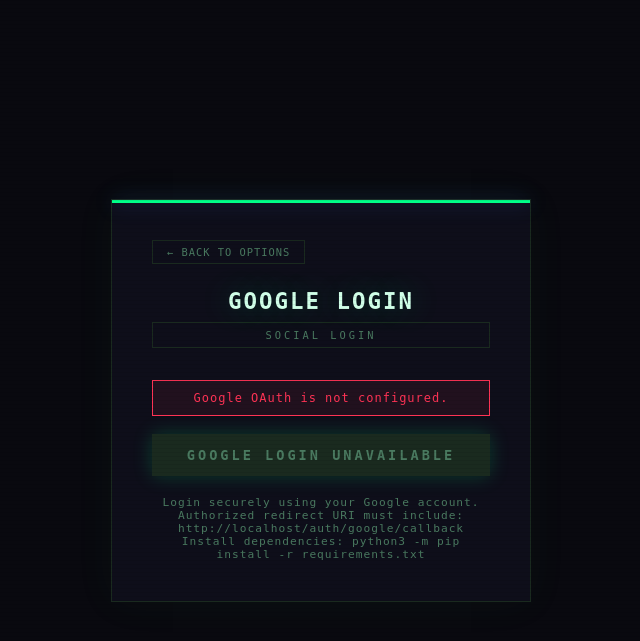
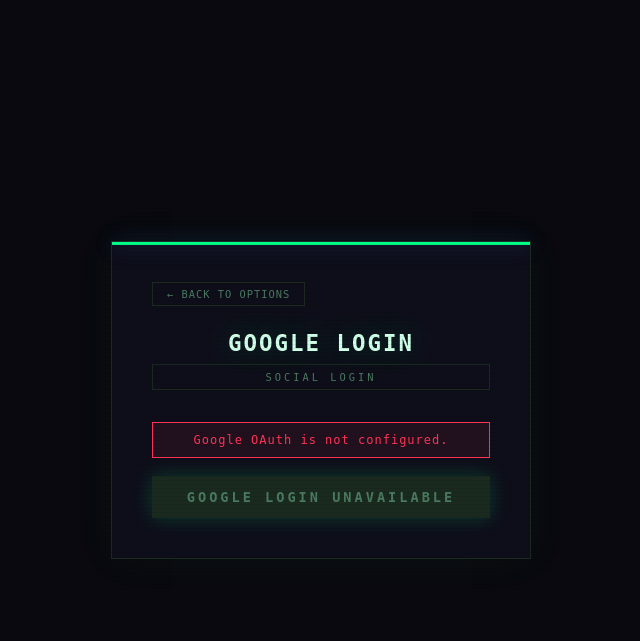
Before and after one commit to tseknouJake/passkey-instead-of-MFA, a Flask app: page /auth/google-login-page in a window 1280 px wide. Shown: the top 641 px of the page, without its empty margins (319-959 px from the left). Run offline with Flask 3, Linux system fonts and the light colour scheme; parts of the project's set-up code (start-up, migrations or seed data) failed here and were passed over.

Commit message:
Update google_login.html

```diff
--- a/templates/google_login.html
+++ b/templates/google_login.html
@@ -21,15 +21,6 @@
         {% else %}
         <button type="button" class="disabled-btn" disabled>Google Login Unavailable</button>
         {% endif %}
-        <div class="info">
-            <p>Login securely using your Google account.</p>
-            {% if callback_uri %}
-            <p>Authorized redirect URI must include: <code>{{ callback_uri }}</code></p>
-            {% endif %}
-            {% if not oauth_available %}
-            <p>Install dependencies: <code>python3 -m pip install -r requirements.txt</code></p>
-            {% endif %}
-        </div>
     </div>
 </body>
 </html>
```
